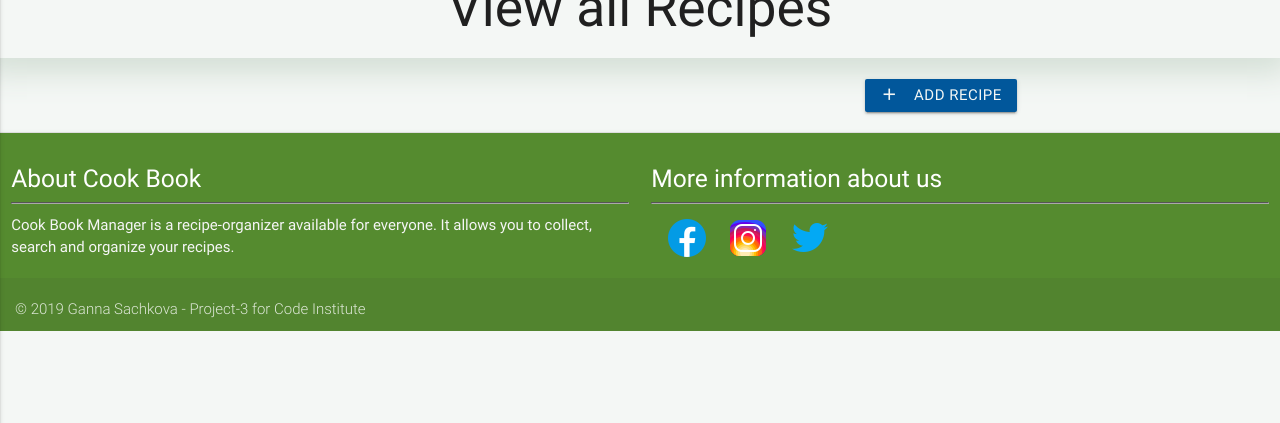
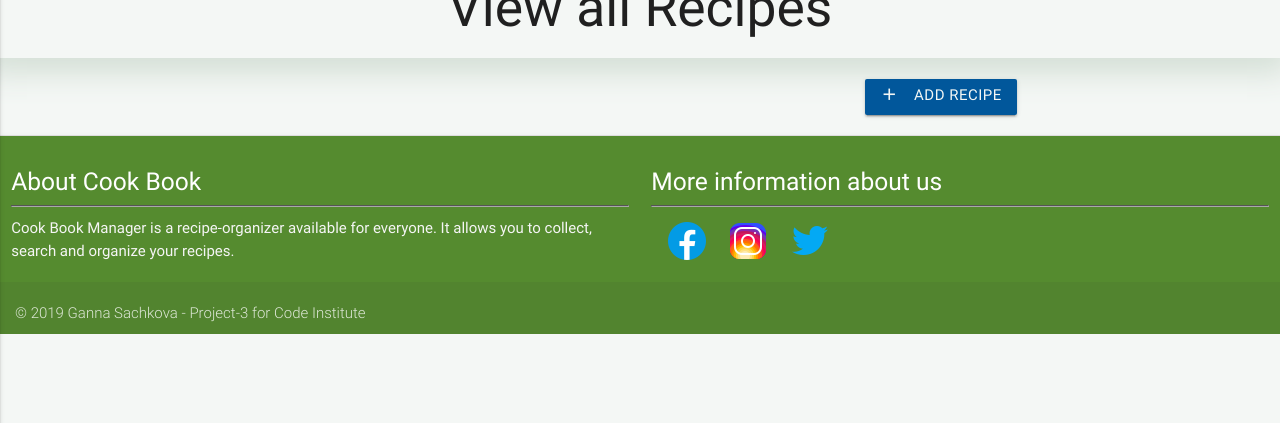
Before and after one commit to GannaSachkova/project3_cook_book, a Flask app: page /get_recipes in a window 1280 px wide. Shown: the part 155-578 px from the top of the page. Run offline with Flask 2, Linux system fonts and the light colour scheme; data that the repository does not hold is empty; some libraries are stand-ins or nearby versions.

Commit message:
Modified style for recipe.html

```diff
--- a/static/css/style.css
+++ b/static/css/style.css
@@ -52,9 +52,6 @@
 }
  .btn_edit.btn_edit1, .btn.cancel_button.btn.cancel_button1 {
      margin-bottom: 0px;
-}
-.btn, .btn-large, .btn-flat{
-    height: inherit;
 }
  .recipespage_btn {
      display: inline-block;
@@ -218,7 +215,7 @@
  .collapsible-header {
      display: flow-root;
 }
- .btneditview {
+.btneditview {
      margin-right: 10px;
 }
 .row .col.s9.offset-s1.xl3.recipespage_btn, .row .col.s6.recipespage_btn{
```
